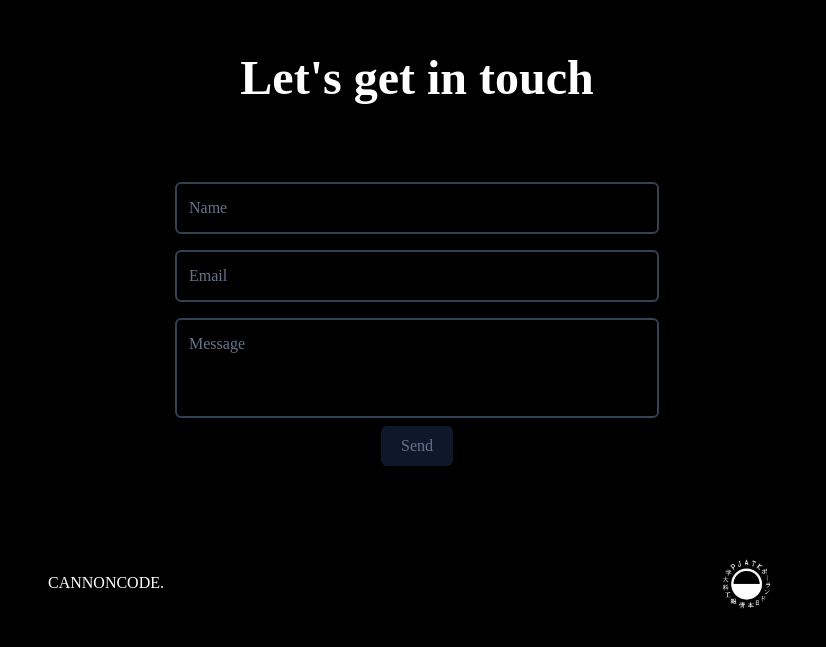
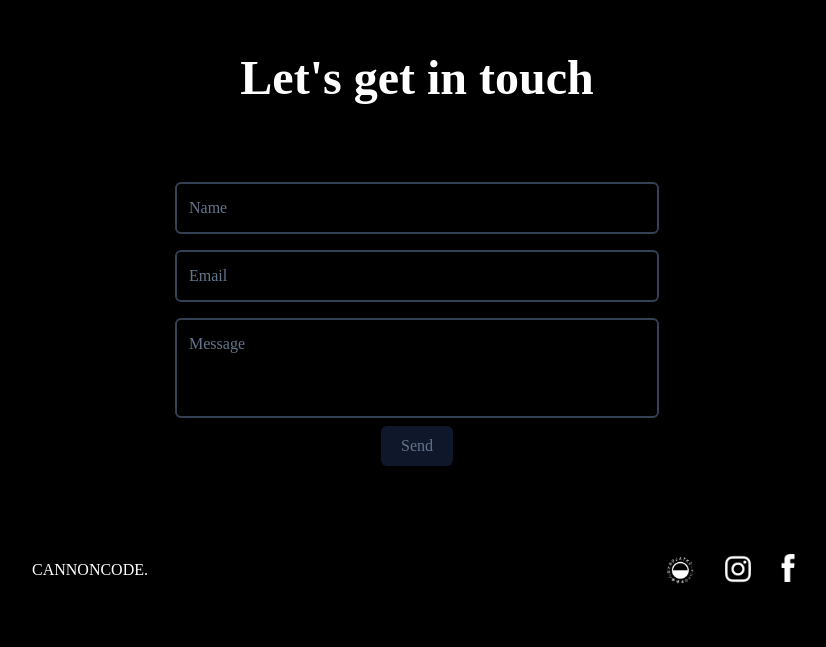
Before and after one commit to CannonCodeOrg/CannonCodeWeb, a React (Create React App) app: page / in a window 1280 px wide. Shown: the part 3138-3785 px from the top of the page, without its empty margins (223-1049 px from the left). Built offline with nearby package versions, Linux system fonts and the light colour scheme; the HTML template or start-up script is replaced by a standard one.

Commit message:
Dodanie loga FB i IG oraz linków do Footera

```diff
--- a/src/components/Footer.jsx
+++ b/src/components/Footer.jsx
@@ -1,16 +1,30 @@
 import React from "react";
 import PjatkIcon from "../assets/images/PJATK.svg";
+import IGLogo from "../assets/images/InstagramLogo.png";
+import FBLogo from "../assets/images/FaceBookLOGO.png";
 
 const Footer = () => {
   return (
     <footer className="flex items-center justify-center bg-black text-white pt-20">
-      {/* CANNON ICON */}
       <div className="mt-2 mx-auto">
         CANNONCODE.
       </div>
 
-      <div className="mt-2 mx-auto">
-        <a href="https://gdansk.pja.edu.pl/pl/"><img src={PjatkIcon} alt="PJATK Icon" className="w-20" /></a>
+      <div className="mt-2 mx-auto flex space-x-4">
+        {/* PJATK Icon */}
+        <a href="https://gdansk.pja.edu.pl/" target="_blank" rel="noopener noreferrer">
+          <img src={PjatkIcon} alt="PJATK Icon" className="mx-auto mh-2 w-11" />
+        </a>
+
+        {/* Instagram Icon */}
+        <a href="https://www.instagram.com/cannoncodepjatk/" target="_blank" rel="noopener noreferrer">
+          <img src={IGLogo} alt="IG Icon" className="w-10 mx-auto mh-2" />
+        </a>
+
+        {/* Facebook Icon */}
+        <a href="https://www.facebook.com/profile.php?id=61560965129991" target="_blank" rel="noopener noreferrer">
+          <img src={FBLogo} alt="FB Icon" className="w-7 mx-auto mh-2" />
+        </a>
       </div>
     </footer>
   );
```
Also changed, not shown: src/assets/images/FaceBookLOGO.png (added), src/assets/images/InstagramLogo.png (added).
